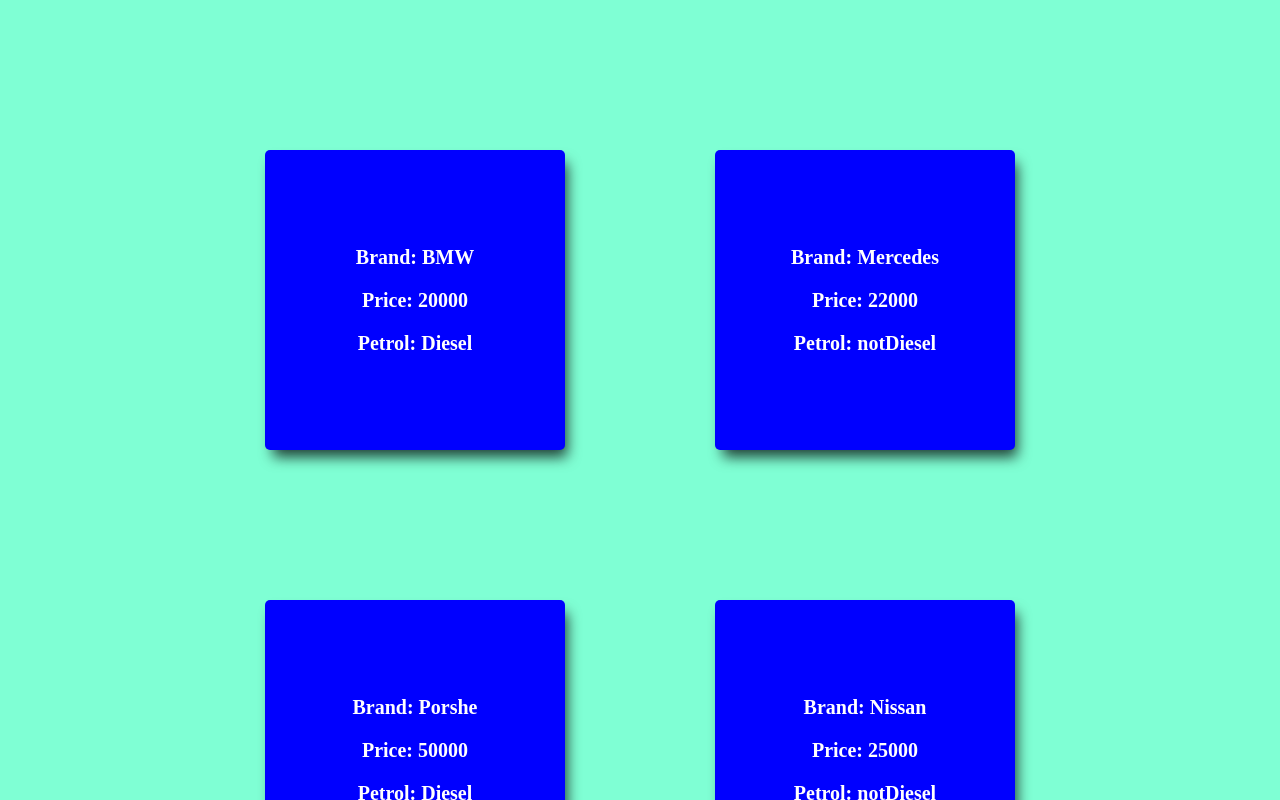
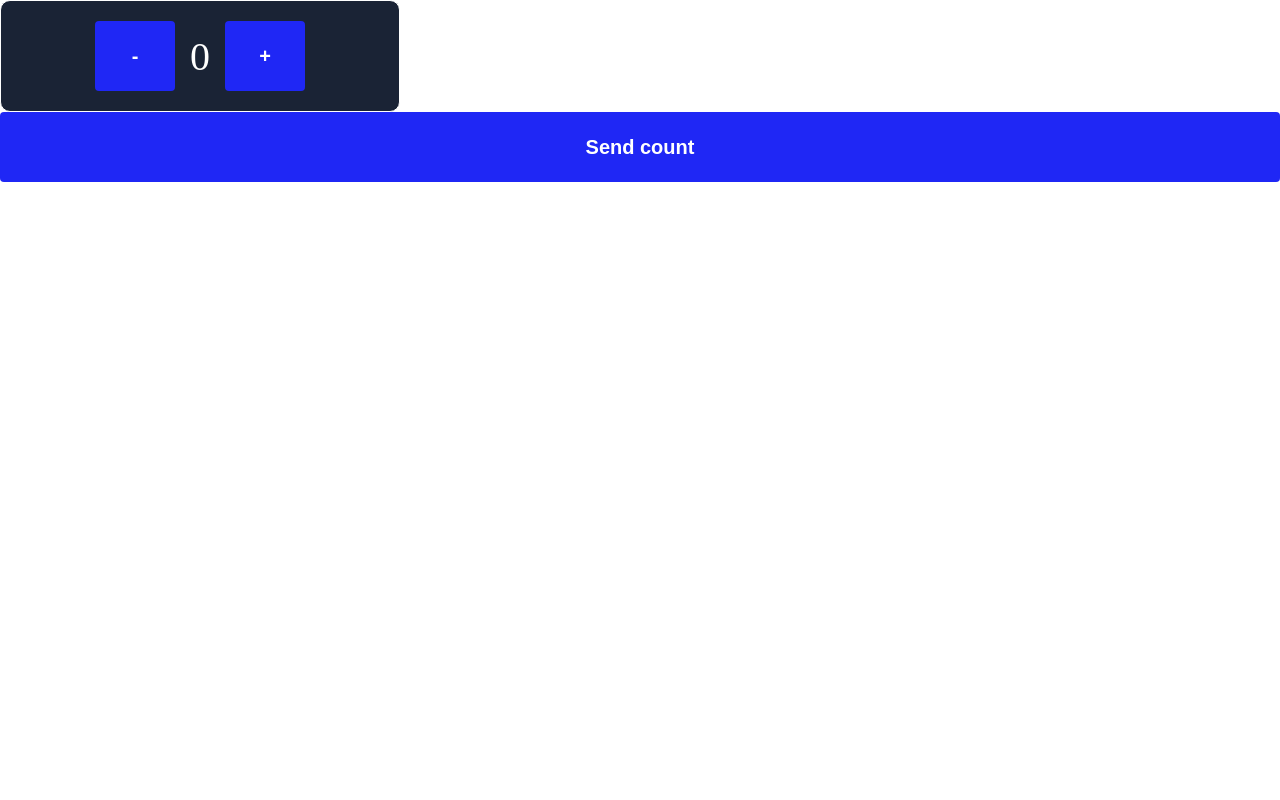
Before and after one commit to VeraArk/cohort39_react_typeScript_VA-, a React (Create React App) app: page / in a window 1280 px wide. Shown: the top 800 px of the page. Built offline with nearby package versions, Linux system fonts and the light colour scheme.

Commit message:
add Lesson07

```diff
--- a/package.json
+++ b/package.json
@@ -40,5 +40,8 @@
       "last 1 firefox version",
       "last 1 safari version"
     ]
+  },
+  "devDependencies": {
+    "@types/uuid": "^10.0.0"
   }
 }
--- a/src/App.tsx
+++ b/src/App.tsx
@@ -3,11 +3,13 @@
 import Homework06 from './homework/Homework06/Homework06';
 
 import Lesson06 from './lessons/Lesson06/Lesson06';
+import Lesson07 from './lessons/Lesson07/Lesson07';
 
 function App() {
   return (
     <div className="App">
-      < Homework06/>
+     {/*< Homework06/>*/}
+     <Lesson07/>
     </div>
   );
 }
--- /dev/null
+++ b/src/components/Button/Button.tsx
@@ -0,0 +1,20 @@
+import "./styles.css";
+import { MouseEvent } from "react";
+import {ButtonProps} from "./types"
+
+function Button({
+  imgSrc = undefined,
+  type = "button",
+  name = "Send",
+  onClick}:ButtonProps) {
+  return (
+    <button onClick={onClick} type={type} className="button-component">
+      {/* Если imgSrc === true, то правая часть после && показывается на странице
+      Если imgSrc === false, то правая часть после && скрывается */}
+      {imgSrc && <img className="button-img" src={imgSrc} />}
+      {!imgSrc && name}
+    </button>
+  );
+}
+
+export default Button;
--- /dev/null
+++ b/src/components/Button/styles.css
@@ -0,0 +1,11 @@
+.button-component {
+    height: 70px;
+    width: 100%;
+    border: none;
+    border-radius: 4px;
+    font-size: 20px;
+    color: #FFFFFF;
+    font-weight: bold;
+    background-color: #1F27F5;
+    cursor: pointer;
+  }
--- /dev/null
+++ b/src/components/Button/types.ts
@@ -0,0 +1,9 @@
+import { MouseEvent } from "react";
+
+
+export interface ButtonProps {
+    imgSrc?: string | undefined;
+    type?: "button" | "submit" | "reset" | undefined;
+    name: string;
+    onClick:(event: MouseEvent)=>void;
+  }
--- /dev/null
+++ b/src/components/Counter/Counter.tsx
@@ -0,0 +1,28 @@
+  import "./styles.css";
+
+import Button from "../Button/Button";
+
+interface CounterProps {
+  count: number;
+  onPlus: () => void;
+  onMinus: () => void;
+}
+
+function Counter({count, onPlus, onMinus}: CounterProps) {
+  return (
+    <div className="counter-wrapper">
+      <div className="button-control">
+        <Button name="-" onClick={onMinus} />
+      </div>
+      <p className="count">{count}</p>
+      <div className="button-control">
+        <Button name="+" onClick={onPlus} />
+      </div>
+      {/* Пример работы со стейтом */}
+      {/* <button onClick={addAnimal}>Set Animal</button>
+      <button onClick={changeUserName}>Change user name</button> */}
+    </div>
+  );
+}
+
+export default Counter;
--- /dev/null
+++ b/src/components/Counter/styles.css
@@ -0,0 +1,23 @@
+.counter-wrapper {
+    display: flex;
+    flex-direction: row;
+    align-items: center;
+    justify-content: center;
+    gap: 15px;
+    width: 400px;
+    height: fit-content;
+    border: 1px solid white;
+    border-radius: 10px;
+    padding: 20px;
+    background-color: rgb(26, 35, 53);
+    color: white;
+  }
+
+  .button-control {
+    width: 80px;
+  }
+
+  .count {
+    font-size: 40px;
+    color: white;
+  }
--- a/src/homework/Homework06/Homework06.tsx
+++ b/src/homework/Homework06/Homework06.tsx
@@ -1,11 +1,15 @@
 import "./styles.css";
+import { v4 } from "uuid";
+
+
 
 function Homework06() {
-  interface Venicle {
-    brand: string;
-    price: number;
-    isDiesel: boolean;
-  }
+
+    interface Venicle {
+        brand: string;
+        price: number;
+        isDiesel: boolean;
+      }
 
   let cars: Venicle[] = [
     { brand: "BMW", price: 20000, isDiesel: true },
@@ -18,10 +22,10 @@
   let cards = cars.map((value: Venicle) => {
     let petrol: string = value.isDiesel ? "Diesel" : "notDiesel";
     return (
-      <div className="card-control">
+      <div key ={v4()} className="card-control">
         <p className="card-item">Brand: {value.brand}</p>
         <p className="card-item">Price: {value.price}</p>
-        <p className="card-item">Petrol: {petrol}</p>
+        <p className="card-item">Fuel type: {petrol}</p>
       </div>
     );
   });
--- /dev/null
+++ b/src/homework/Homework06/types.ts
@@ -0,0 +1,5 @@
+export interface Venicle {
+    brand: string;
+    price: number;
+    isDiesel: boolean;
+  }
--- /dev/null
+++ b/src/lessons/Lesson07/Lesson07.tsx
@@ -0,0 +1,125 @@
+import Button from "../../components/Button/Button";
+import Counter from "components/Counter/Counter";
+import { useState } from "react";
+import "./styles.css";
+
+function Lesson07() {
+  enum WEATHER_CODES {
+    SQ = "SQW",
+    PO = "PO",
+    FC = "FC",
+    BR = "BR",
+    HZ = "HZ",
+    FU = "FU",
+    DS = "DS",
+    SS = "SS",
+  }
+
+  const decode = (weatherCode: WEATHER_CODES): string => {
+    switch (weatherCode) {
+      case WEATHER_CODES.SQ: {
+        return "шквал";
+      }
+      case WEATHER_CODES.PO: {
+        return "пыльный вихрь";
+      }
+      case WEATHER_CODES.FC: {
+        return "торнадо";
+      }
+      case WEATHER_CODES.BR: {
+        return "дымка (видимость от 1 до 9 км)";
+      }
+      case WEATHER_CODES.HZ: {
+        return "мгла (видимость менее 10 км)";
+      }
+      case WEATHER_CODES.FU: {
+        return "дым (видимость менее 10 км)";
+      }
+      case WEATHER_CODES.DS: {
+        return "пыльная буря (видимость менее 10 км)";
+      }
+      case WEATHER_CODES.SS: {
+        return "песчаная буря (видимость менее 10 км) ";
+      }
+      default:
+        return "This code doesnt exist";
+    }
+  };
+
+  const showWeather = (
+    weatherCode: WEATHER_CODES,
+    decodeFunc: (weatherCode: WEATHER_CODES) => string
+  ) => {
+    console.log(decodeFunc(weatherCode));
+  };
+
+  showWeather(WEATHER_CODES.FC, decode);
+  showWeather(WEATHER_CODES.BR, decode);
+  showWeather(WEATHER_CODES.FC, decode);
+
+  // Generic
+
+  type ArrayGenerator<ValueType> = ValueType[];
+
+  const someStringAr: ArrayGenerator<string> = ["a", "b", "c"];
+  const someStringAr2: ArrayGenerator<number> = [1, 2, 3, 4, 5];
+
+  interface ValueForMac {
+    model: string;
+    articul: number;
+  }
+
+  // Можно прокидывать не только 1 дженерик аргумент, а сколько угодно через запятую
+  interface ShopItems<ValueType> {
+    type: string;
+    value: ValueType;
+  }
+
+  const item1: ShopItems<number> = {
+    type: "TV",
+    value: 1235346245,
+  };
+
+  const item2: ShopItems<string> = {
+    type: "PC",
+    value: "Xiaomi Model 123",
+  };
+  const item3: ShopItems<ValueForMac> = {
+    type: "PC",
+    value: {
+      model: "Apple Pro Book",
+      articul: 1231241352345,
+    },
+  };
+
+  const [count, setCount] = useState<number>(0);
+
+  const onPlus = (): void => {
+    setCount((prevValue: number) => {
+      return prevValue + 1;
+    });
+  };
+
+  const onMinus = (): void => {
+    setCount((prevValue: number) => {
+      return prevValue - 1;
+    });
+  };
+
+  const sendCountToServer = async () => {
+    //тут мне нужно отправить запрос на сервер с значение count
+    // const response = await fetch("someURL", {
+    //   method: "POST",
+    //   body: JSON.stringify({ count: count }),
+    // });
+  };
+
+  return (
+    <div className="homework7-wrapper">
+      <Counter count={count} onMinus={onMinus} onPlus={onPlus} />
+      <Button name="Send count" onClick={sendCountToServer} />
+    </div>
+  );
+}
+
+export default Lesson07;
--- /dev/null
+++ b/src/lessons/Lesson07/styles.css
@@ -0,0 +1,5 @@
+.page-wrapper{
+    display: flex;
+    flex: 1;
+    flex-direction: column;
+}
--- a/tsconfig.json
+++ b/tsconfig.json
@@ -1,5 +1,6 @@
 {
   "compilerOptions": {
+    "baseUrl": "./src",
     "target": "es5",
     "lib": [
       "dom",
```
Also changed, not shown: 1 other file (tests, documents, lock files or other folders).
